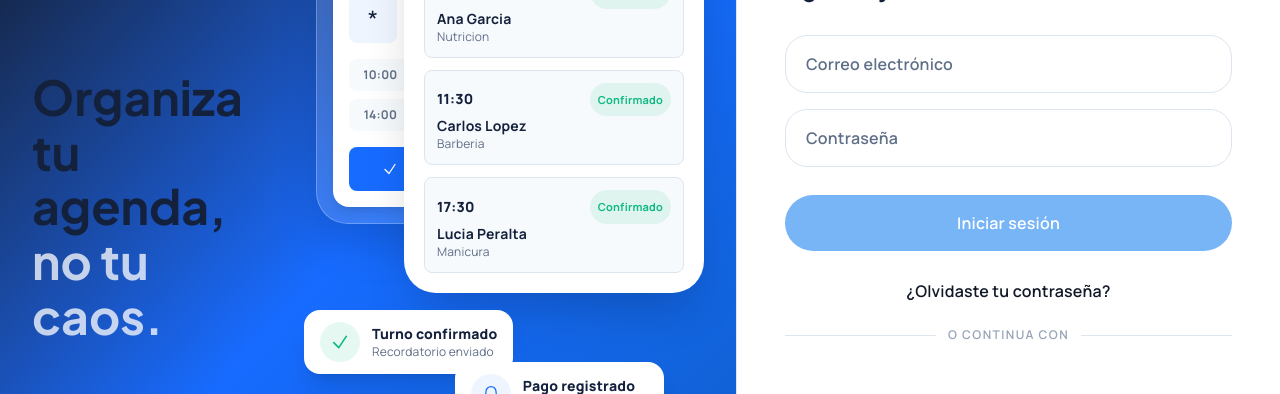
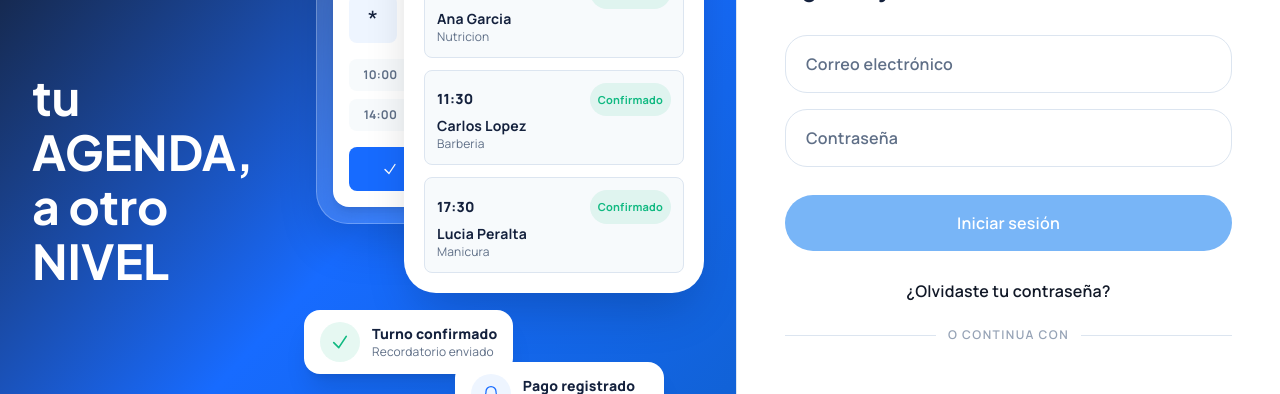
Before and after one commit to LopezGonzaloDamian/proyecto-frontend-PlapStudio, a React (Vite) app: page /login in a window 1280 px wide. Shown: the part 178-572 px from the top of the page. Built offline with nearby package versions, Linux system fonts and the light colour scheme; no server answers.

Commit message:
cambio frase en login

```diff
--- a/src/pages/Cliente/ClienteDashboard.tsx
+++ b/src/pages/Cliente/ClienteDashboard.tsx
@@ -1000,7 +1000,7 @@ export default function ClienteDashboard() {
                         <p className="mt-2 text-sm font-semibold text-texto-principal">{t.profesionalNombre}</p>
                       </div>
                       <div>
-                        <p className="text-xs font-bold uppercase text-texto-secundario">Motivo / servicio</p>
+                        <p className="text-xs font-bold uppercase text-texto-secundario">Servicio</p>
                         <p className="mt-2 text-sm font-semibold text-texto-principal">{t.notas || t.agendaNombre}</p>
                       </div>
                       <div>
@@ -1120,7 +1120,7 @@ export default function ClienteDashboard() {
                       <p className="mt-2 text-sm font-semibold text-texto-principal">{t.profesionalNombre}</p>
                     </div>
                     <div>
-                      <p className="text-xs font-bold uppercase text-texto-secundario">Motivo / servicio</p>
+                      <p className="text-xs font-bold uppercase text-texto-secundario">Servicio</p>
                       <p className="mt-2 text-sm font-semibold text-texto-principal">{t.notas || t.agendaNombre}</p>
                     </div>
                     <div>
--- a/src/pages/LandingPage/LoginPage.tsx
+++ b/src/pages/LandingPage/LoginPage.tsx
@@ -233,8 +233,8 @@ export default function LoginPage() {
             <div className="grid flex-1 items-start gap-8 py-10 xl:grid-cols-[0.75fr_1.25fr]">
               <div className="max-w-lg pt-24 xl:pt-32">
                 <h1 className="max-w-md text-4xl font-bold leading-[1.14] tracking-normal text-white xl:text-5xl">
-                  Organiza tu agenda,
-                  <span className="block text-white/75">no tu caos.</span>
+                  <span className="block text-white">tu AGENDA,</span>
+                  <span className="block text-white">a otro NIVEL</span>
                 </h1>
               </div>
 
```
